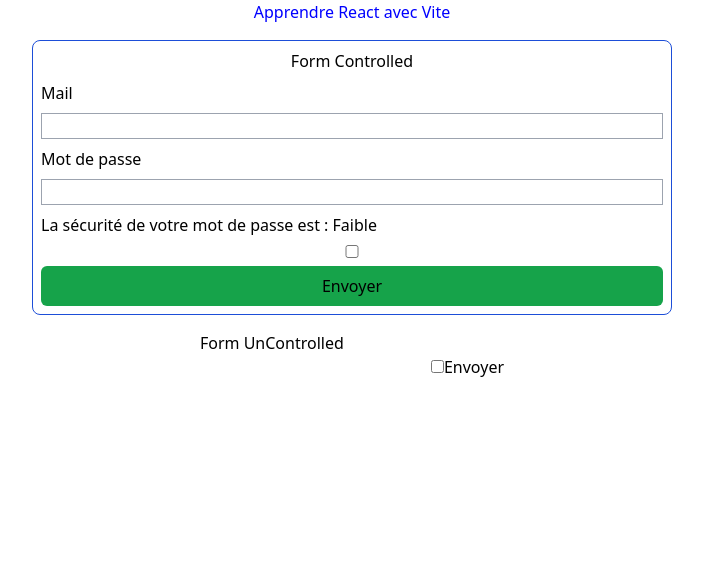
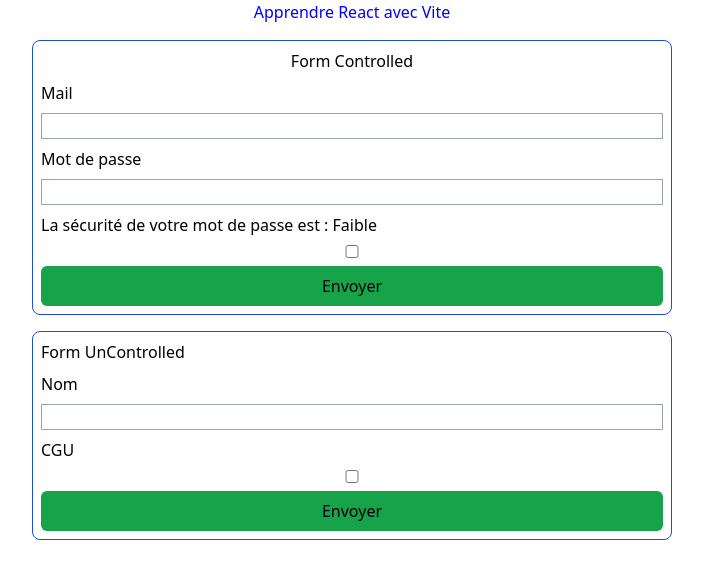
Before and after one commit to Lugdu84/base-react, a React (Vite) app: page / in a window 1280 px wide. Shown: the top 578 px of the page, without its empty margins (288-991 px from the left). Built offline with nearby package versions, Linux system fonts and the light colour scheme; the HTML template or start-up script is replaced by a standard one.

Commit message:
update style for uncontrolled Component and update Input Component

```diff
--- a/src/components/FormUncontrolled.tsx
+++ b/src/components/FormUncontrolled.tsx
@@ -1,3 +1,4 @@
+import Input from "./Input"
 
 
 export const FormUnControlled = () => {
@@ -12,11 +13,13 @@ export const FormUnControlled = () => {
   }
 
   return (
-    <form onSubmit={handleSubmit}>
+    <form className=" w-9/12 md:w-1/2 flex flex-col gap-2 p-2 border border-blue-700 rounded-lg" onSubmit={handleSubmit}>
       <h2>Form UnControlled</h2>
-          <input name="name" type="text" defaultValue={""}  />
-          <input name="checked" type="checkbox" defaultChecked={false} />
-          <button type="submit">Envoyer</button>
+      <Input name="name" type="text" label="Nom" defaultValue="" />
+      {/* <input name="name" type="text" defaultValue={""}  /> */}
+      <Input name="checked" type="checkbox" label="CGU" defaultChecked={false} />
+          {/* <input name="checked" type="checkbox" defaultChecked={false} /> */}
+          <button className="w-full bg-green-600 rounded-md py-2" type="submit">Envoyer</button>
     </form>
   )
 }
--- a/src/components/Input.tsx
+++ b/src/components/Input.tsx
@@ -1,17 +1,14 @@
-import { ChangeEvent} from 'react'
+import { ComponentPropsWithoutRef} from 'react'
 
 type InputProps = {
-    value: string
-    label: string
-    name: string
-    type: string
-    onChange: (event: ChangeEvent<HTMLInputElement>) => void
-    }
-export default function Input( { value, label, name, type, onChange }: InputProps) {
+  label: string
+    } & ComponentPropsWithoutRef<"input">
+export default function Input({ label , ...props }: InputProps) {
+  const { name } = props
   return (
       <>
         <label htmlFor={name}>{label}</label>
-        <input className="border border-gray-400" name={name} type={type} value={value} onChange={onChange} />
+        <input className="border border-gray-400" { ...props} />
     </>
   )
 }
```
